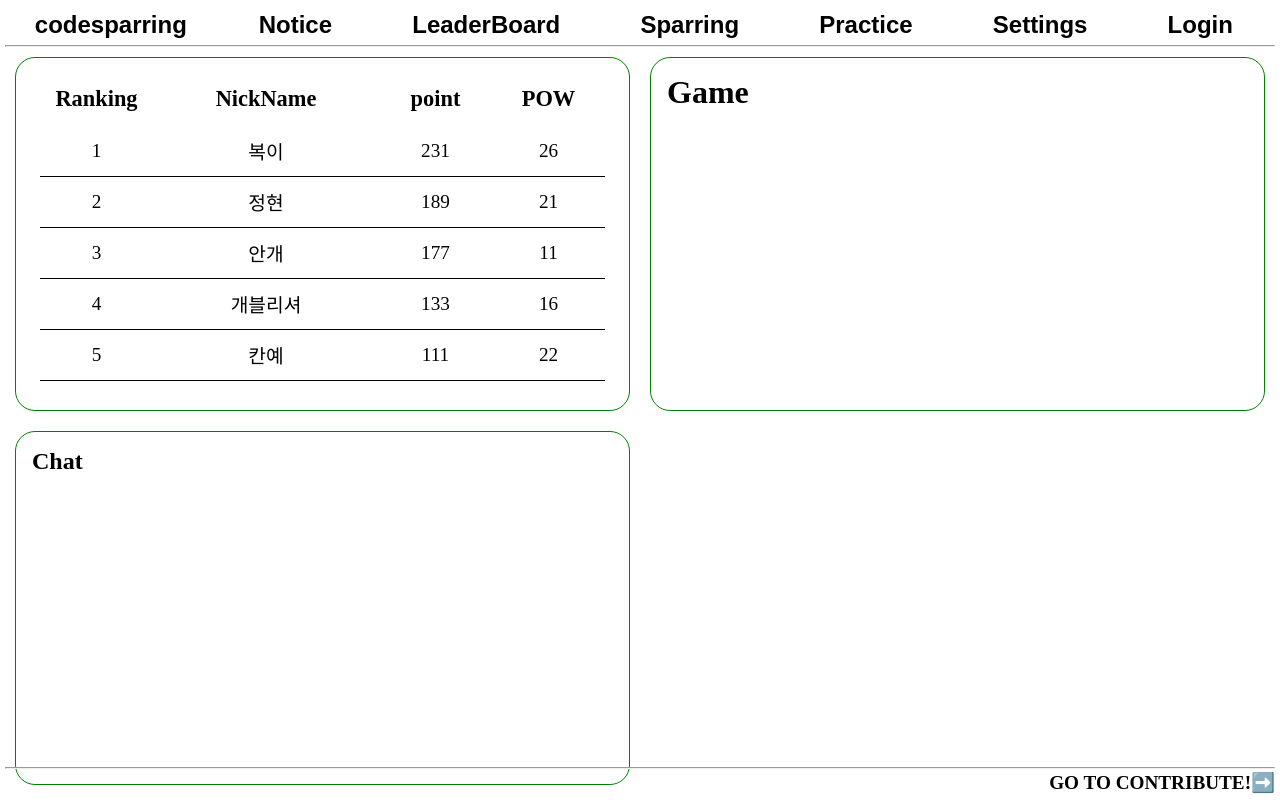
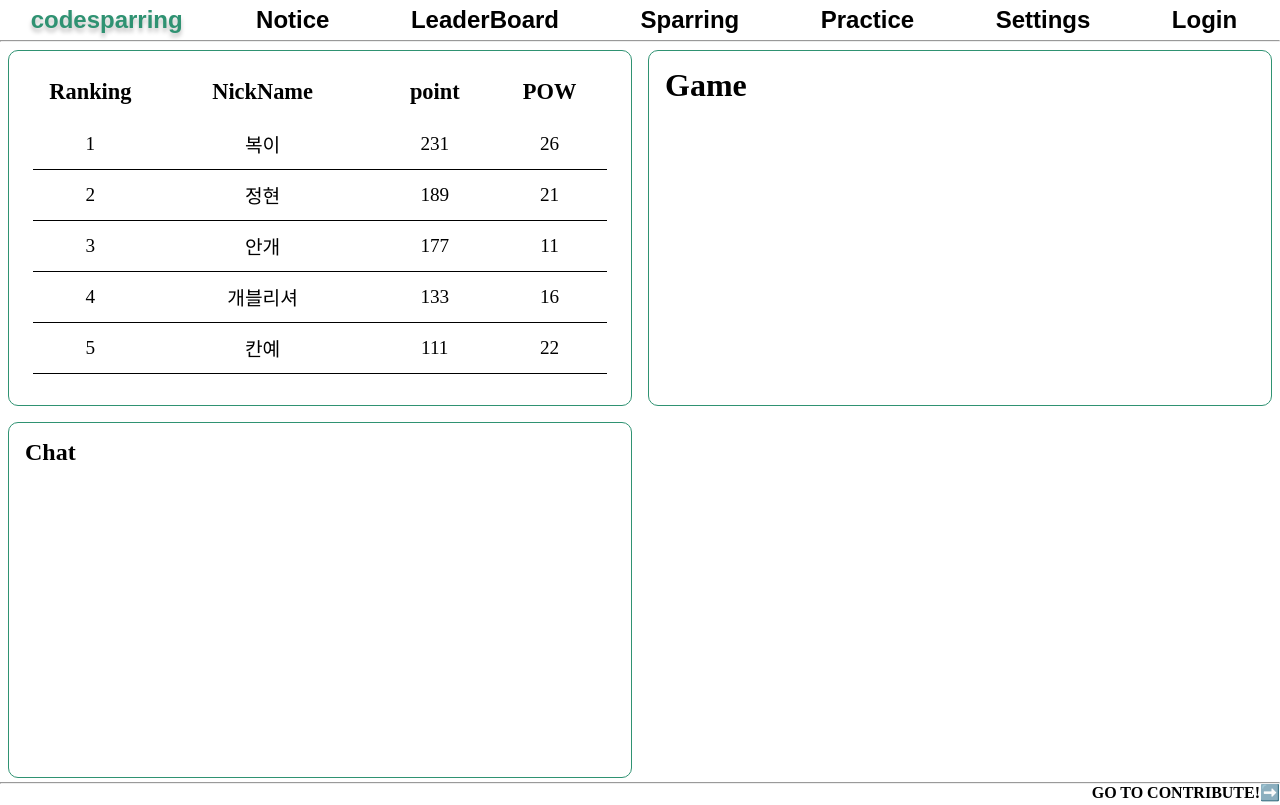
Before and after one commit to nerdchanii/codesparring-client, a React (Create React App) app: page / in a window 1280 px wide. Built offline with nearby package versions, Linux system fonts and the light colour scheme.

Commit message:
[Style 수정] Layout css 손보기

```diff
--- a/src/App.scss
+++ b/src/App.scss
@@ -1,6 +1,6 @@
 .App {
-  height: 100%;
-  margin: 5px 5px 5px 5px;
+  max-height: inherit;
+  min-height: inherit;
   display: flex;
   flex-direction: column;
 }
@@ -11,13 +11,13 @@
   }
   & :active {
     text-decoration: none;
-    color: black;
+    color: none;
   }
   & :hover {
     text-decoration: none;
   }
   & :visited {
-    color: black;
+    // color: black;
     text-decoration: none;
   }
 }
--- a/src/Pages/Home/Home.scss
+++ b/src/Pages/Home/Home.scss
@@ -1,31 +1,40 @@
 .Home {
   display: grid;
   grid-template-columns: 1fr 1fr;
-  height: 100%;
-
-  .Left {
+  max-height: inherit;
+  .Left,
+  .Right {
     width: auto;
-    display: flex;
-    flex-direction: column;
-
-    max-height: 100%;
+    display: grid;
+    grid-template-rows: 1fr 1fr;
+    max-height: inherit;
   }
   .Section {
-    flex: 1;
+    margin: 0.5rem;
     padding: 1rem;
-    width: auto;
-    max-height: 40vh;
-    min-height: 40vh;
-    border: 1px solid green;
-    border-radius: 20px;
-    margin: 10px;
-    // padding-top: 20px;
-    // padding-left: 20px;
-    // max-height: 100%;
-  }
-
-  .Right {
-    width: 100%;
-    height: 100%;
+    overflow: hidden;
+    border: 1px solid #2f9272;
+    border-radius: 10px;
+    // display: grid;
+    // grid-template-rows: 1fr 1fr;
   }
 }
+//   .Section {
+//     flex: 1;
+//     padding: 1rem;
+//     width: auto;
+//     max-height: 40vh;
+//     min-height: 40vh;
+//     border: 1px solid green;
+//     border-radius: 20px;
+//     margin: 10px;
+//     // padding-top: 20px;
+//     // padding-left: 20px;
+//     // max-height: 100%;
+//   }
+
+//   .Right {
+//     width: 100%;
+//     height: 100%;
+//   }
+// }
--- a/src/components/Layout/Footer.scss
+++ b/src/components/Layout/Footer.scss
@@ -1,11 +1,10 @@
 .Footer {
-  min-height: fit-content;
-  max-height: 5vh;
+  max-height: 2vh;
   align-items: center;
   display: flex;
   justify-content: flex-end;
   font-weight: bold;
-  margin-top: 2px;
-  margin-bottom: 2px;
-  font-size: 1.2rem;
+  // margin-top: 2px;
+  // margin-bottom: 2px;
+  font-size: 1em;
 }
--- a/src/components/Layout/RouteContainer.jsx
+++ b/src/components/Layout/RouteContainer.jsx
@@ -1,5 +1,5 @@
 import { Route, Routes } from 'react-router-dom';
-import Game from '../../Pages/Game/Game';
+import Sparring from '../../Pages/Sparring/Sparring';
 import Home from '../../Pages/Home/Home';
 import MyAccount from '../../Pages/MyAccount';
 import Practice from '../../Pages/Practice/Practice';
@@ -13,7 +13,7 @@ const RouteContainer = () => {
         <Route path="/" element={<Home />} />
         <Route path="/notice/*" element={<Notice />} />
         <Route path="/leaderboard/*" element={<LeaderBoard />} />
-        <Route path="/sparring/*" element={<Game />} />
+        <Route path="/sparring/*" element={<Sparring />} />
         <Route path="/practice/*" element={<Practice />} />
         <Route path="/myaccount/*" element={<MyAccount />} />
       </Routes>
--- a/src/components/Layout/RouteContainer.scss
+++ b/src/components/Layout/RouteContainer.scss
@@ -1,4 +1,5 @@
 .RouteContainer {
-  max-height: 90vh;
+  max-height: 93vh;
+  min-height: 90vh;
   flex: 1;
 }
--- a/src/components/Layout/Topper.scss
+++ b/src/components/Layout/Topper.scss
@@ -3,16 +3,22 @@
   grid-template-columns: 1fr 5fr;
   // margin-top: 5px;
   // margin-bottom: 10px;
-  max-height: 5vh;
+  // max-height: 5vh;
   min-height: 5vh;
   h1 {
+    color: #2f9272;
     display: flex;
     align-items: center;
     justify-content: center;
+    color: white;
+    a {
+      color: #2f9272;
+      text-shadow: rgba(0, 0, 0, 0.25) 0px 4px 4px;
+    }
   }
   * {
     align-items: center;
-    color: black;
+    color: none;
     text-decoration: none;
     font-size: 1.5rem;
     margin: 2px;
--- a/src/index.css
+++ b/src/index.css
@@ -3,15 +3,19 @@
   padding: 0;
 }
 html {
-  height: 100vh;
+  max-height: 100vh;
+  min-height: 100vh;
   width: 100%;
+  font-size: 16px;
 }
 
 body {
-  height: 100vh;
+  max-height: inherit;
+  min-height: inherit;
   /* height: 100%; */
 }
 
 #root {
-  height: 100%;
+  max-height: inherit;
+  min-height: inherit;
 }
```
